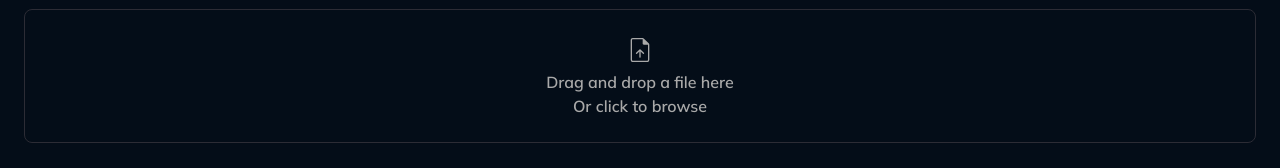
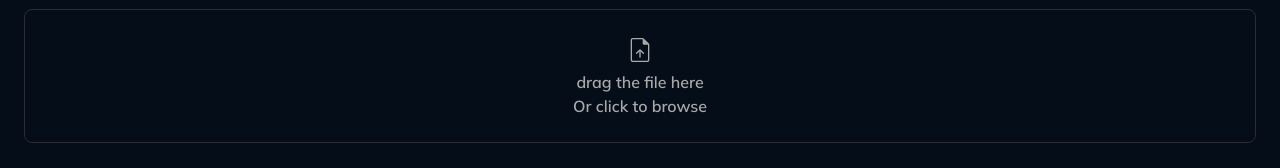
Before and after one commit to brandaoplaster/photo-space, a React (Vite) app: page / in a window 1280 px wide. Shown: the part 338-506 px from the top of the page. Built offline with nearby package versions, Linux system fonts and the light colour scheme.

Commit message:
feat: Adjustment input single file, add image file preview

```diff
--- a/src/components/input-single-file.tsx
+++ b/src/components/input-single-file.tsx
@@ -1,10 +1,10 @@
 import React from "react";
-import { useWatch } from "react-hook-form";
 import { tv, type VariantProps } from "tailwind-variants";
 import Icon from "./icon";
 import Text, { textVariants } from "./text";
 import UploadFileIcon from "../assets/icons/upload-file.svg?react";
 import FileImageIcon from "../assets/icons/image.svg?react";
+import { useWatch } from "react-hook-form";
 
 export const inputSingleFileVariants = tv({
   base: `
@@ -43,6 +43,7 @@ interface InputSingleFileProps
   form: any;
   allowedExtensions: string[];
   maxFileSizeInMB: number;
+  replaceBy: React.ReactNode;
 }
 
 export default function InputSingleFile({
@@ -51,6 +52,7 @@ export default function InputSingleFile({
   form,
   allowedExtensions,
   maxFileSizeInMB,
+  replaceBy,
   ...props
 }: InputSingleFileProps) {
   const formValues = useWatch({ control: form.control });
@@ -99,13 +101,12 @@ export default function InputSingleFile({
                 variant="label-medium"
                 className="text-placeholder text-center"
               >
-                Drag and drop a file here
+                drag the file here
                 <br />
                 Or click to browse
               </Text>
             </div>
           </div>
-
           <div className="flex flex-col gap-1 mt-1">
             {formFile && !isValidExtension() && (
               <Text variant="label-small" className="text-accent-red">
@@ -114,17 +115,19 @@ export default function InputSingleFile({
             )}
             {formFile && !isValidSize() && (
               <Text variant="label-small" className="text-accent-red">
-                File size exceeds the maximum limit.
+                File size exceeds the limit of {maxFileSizeInMB}MB
               </Text>
             )}
             {error && (
               <Text variant="label-small" className="text-accent-red">
-                Error in the field
+                Error uploading file
               </Text>
             )}
           </div>
         </>
       ) : (
+        <>
+          {replaceBy}
           <div className="flex gap-3 items-center border border-solid border-border-primary mt-5 p-3 rounded">
             <Icon svg={FileImageIcon} className="fill-white w-6 h-6" />
             <div className="flex flex-col">
@@ -149,6 +152,7 @@ export default function InputSingleFile({
               </div>
             </div>
           </div>
+        </>
       )}
     </div>
   );
```
Lines whose indentation alone changed are shown as unchanged.
